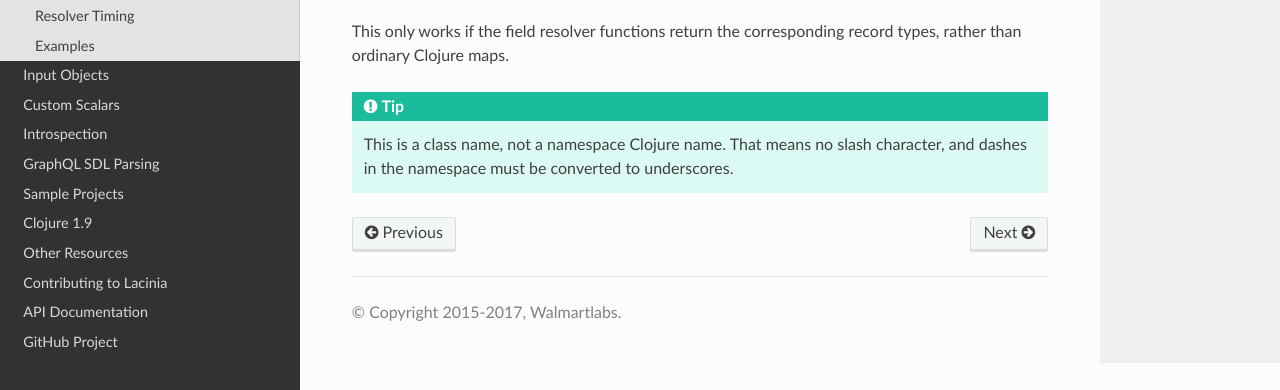
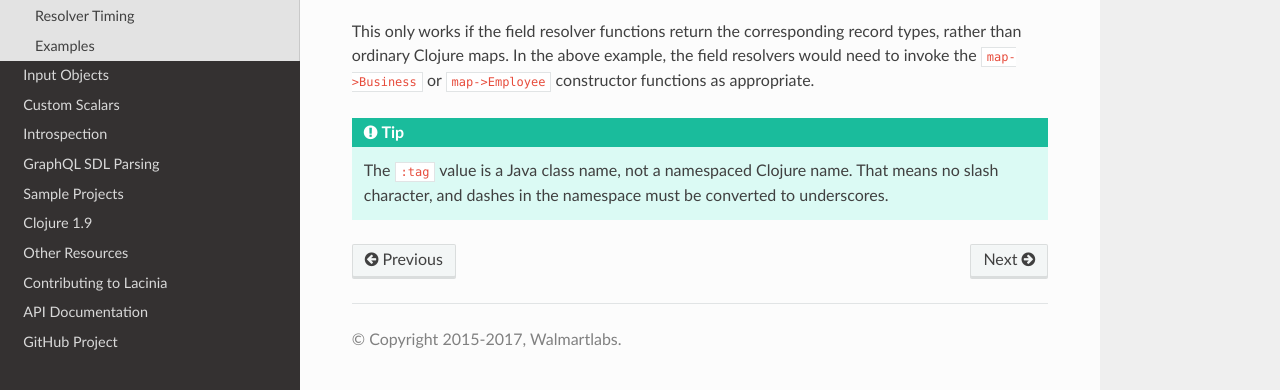
Before and after one commit to walmartlabs/lacinia, a Sphinx documentation site: the page built from docs/resolve/type-tags.rst, in a window 1280 px wide and 900 px high, scrolled down 580 px, cut to the strip 510-900 px from the top of the window. Built offline with Sphinx 7.4.7 and the Read the Docs theme 2.0.0, drawn with Linux system fonts in a browser that asks for light colours.

Commit message:
Small tweaks to the docs

```diff
--- a/docs/resolve/type-tags.rst
+++ b/docs/resolve/type-tags.rst
@@ -43,8 +43,10 @@ The ``:tag`` key of the object definition must be set to the the class name (as
 
 This only works if the field resolver functions return the corresponding record types, rather than
 ordinary Clojure maps.
+In the above example, the field resolvers would need to invoke the ``map->Business`` or ``map->Employee`` constructor
+functions as appropriate.
 
 .. tip::
 
-   This is a class name, not a namespace Clojure name. That means no slash character,
-   and dashes in the namespace must be converted to underscores.
+   The ``:tag`` value is a Java class name, not a namespaced Clojure name.
+   That means no slash character, and dashes in the namespace must be converted to underscores.
```
